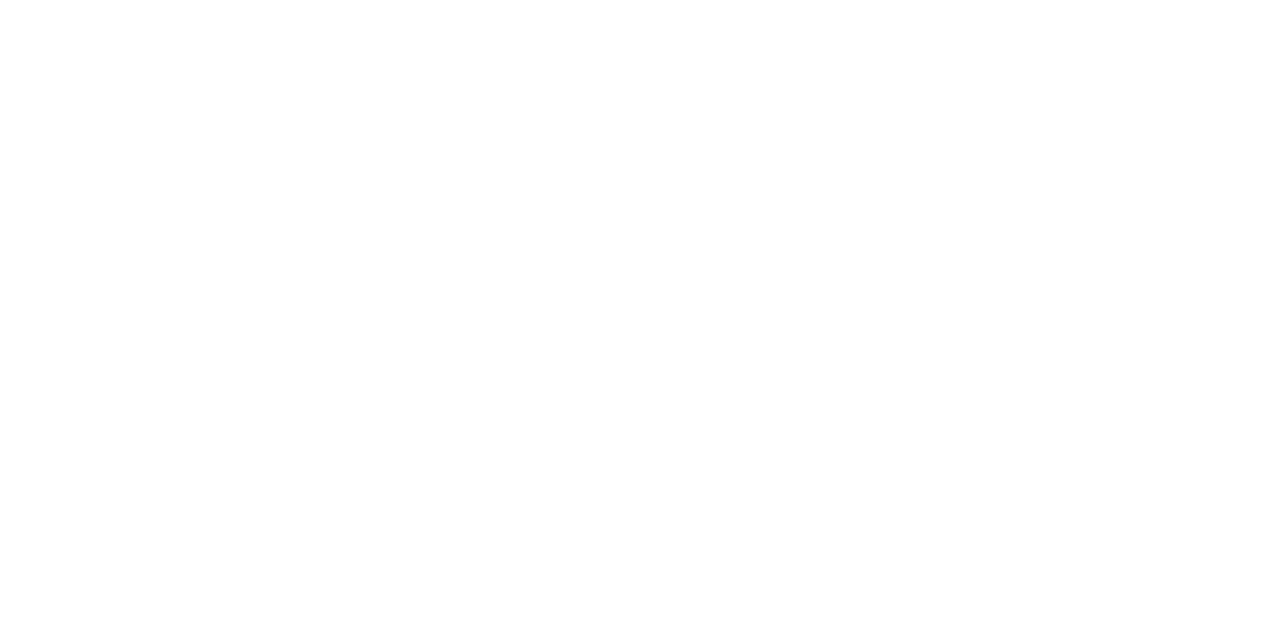
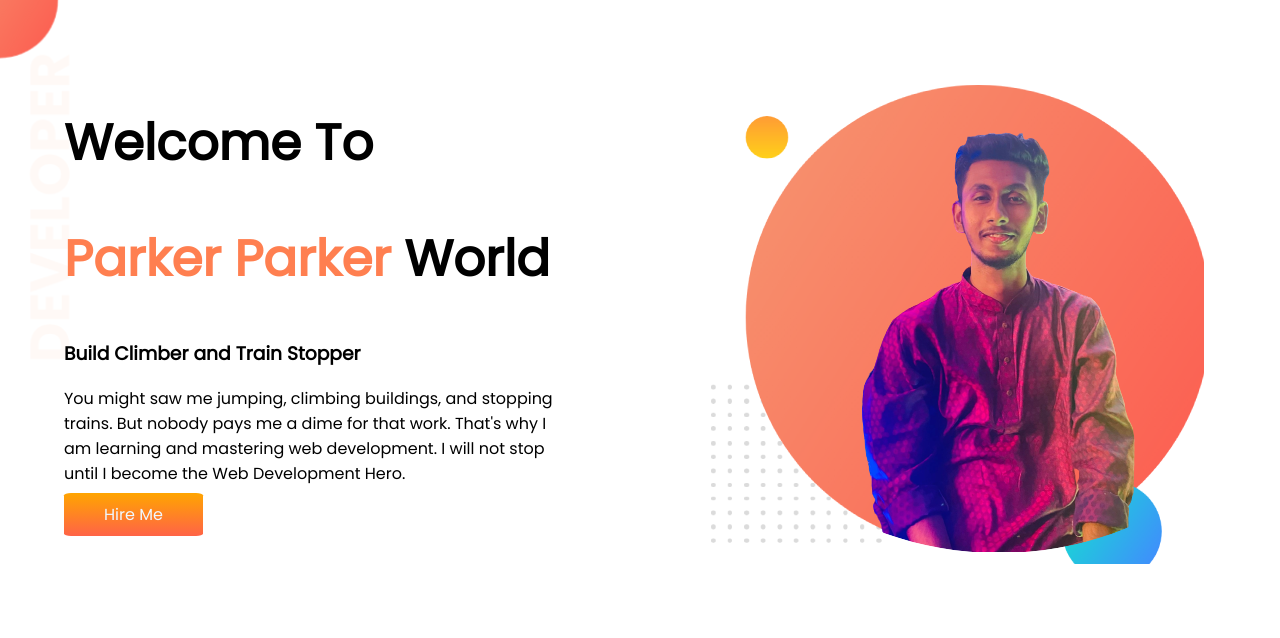
Before and after one commit to mejbahuddintamim/protfolio, a plain HTML site: page index.html in a window 1280 px wide. Drawn offline with Linux system fonts and the light colour scheme.

Commit message:
fist banner addded

```diff
--- a/index.html
+++ b/index.html
@@ -1,13 +1,34 @@
 <!DOCTYPE html>
 <html lang="en">
+
 <head>
     <meta charset="UTF-8">
     <meta http-equiv="X-UA-Compatible" content="IE=edge">
     <meta name="viewport" content="width=device-width, initial-scale=1.0">
     <title>Mejbah Tamim Protfolio</title>
+    <link rel="preconnect" href="https://fonts.googleapis.com">
+    <link rel="preconnect" href="https://fonts.gstatic.com" crossorigin>
+    <link href="https://fonts.googleapis.com/css2?family=Poppins&display=swap" rel="stylesheet">
     <link rel="stylesheet" href="style.css">
 </head>
+
 <body>
+    <section class="top-header">
+        <div class="first-div">
+            <h1>Welcome To</h1>
+            <h1><span class="hcolor">Parker Parker </span>World</h1>
+            <h3>Build Climber and Train Stopper</h3>
+            <p>You might saw me jumping, climbing buildings, and stopping trains. But nobody pays me a dime for that
+                work.
+                That's why I am learning and mastering web development. I will not stop until I become the Web
+                Development
+                Hero.
+            </p>
+            <a class="button">Hire Me</a>
+        </div>
+        <div class="first-div"><img src="images/pic1.png"></div>
+    </section>
 
 </body>
+
 </html>
--- a/style.css
+++ b/style.css
@@ -0,0 +1,43 @@
+body {
+    font-family: 'Poppins', sans-serif;
+    margin: 0%;
+
+}
+
+h1 {
+
+    font-size: 50px;
+}
+
+.hcolor {
+    color: coral;
+}
+
+
+section {
+    display: flex;
+
+}
+
+.first-div {
+
+    width: 50%;
+    padding: 5%;
+
+}
+
+.button {
+    text-decoration: none;
+    background-image: linear-gradient(orange, tomato);
+    padding: 10px 40px;
+    color: aliceblue;
+    border-radius: 5%;
+    margin-top: 100px;
+
+}
+
+.top-header {
+    background-image: url(images/top-banner.png);
+    background-repeat: no-repeat;
+
+}
```
Also changed, not shown: images/dream-bg.png (added), images/exp-bg.png (added), images/jhankar.png (added), images/jhankar2.png (added), images/my-bg.png (added), images/my-bg2.png (added), images/pic1.png (added), images/top-banner.png (added), 7 other files.
